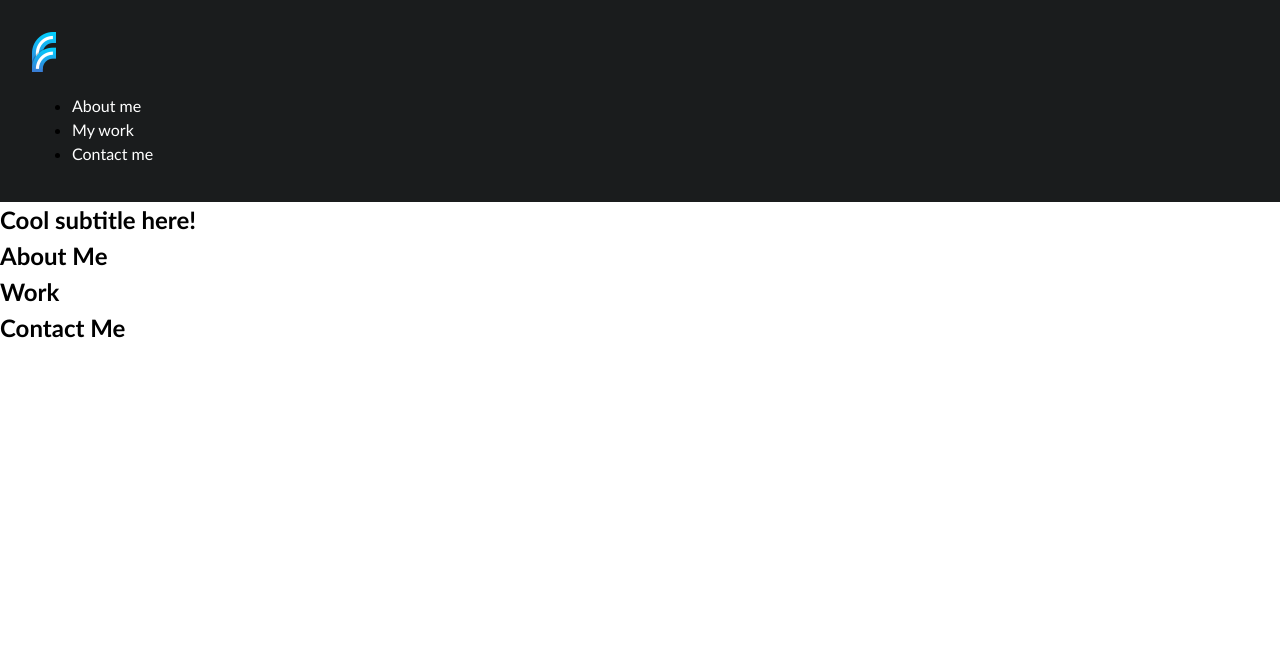
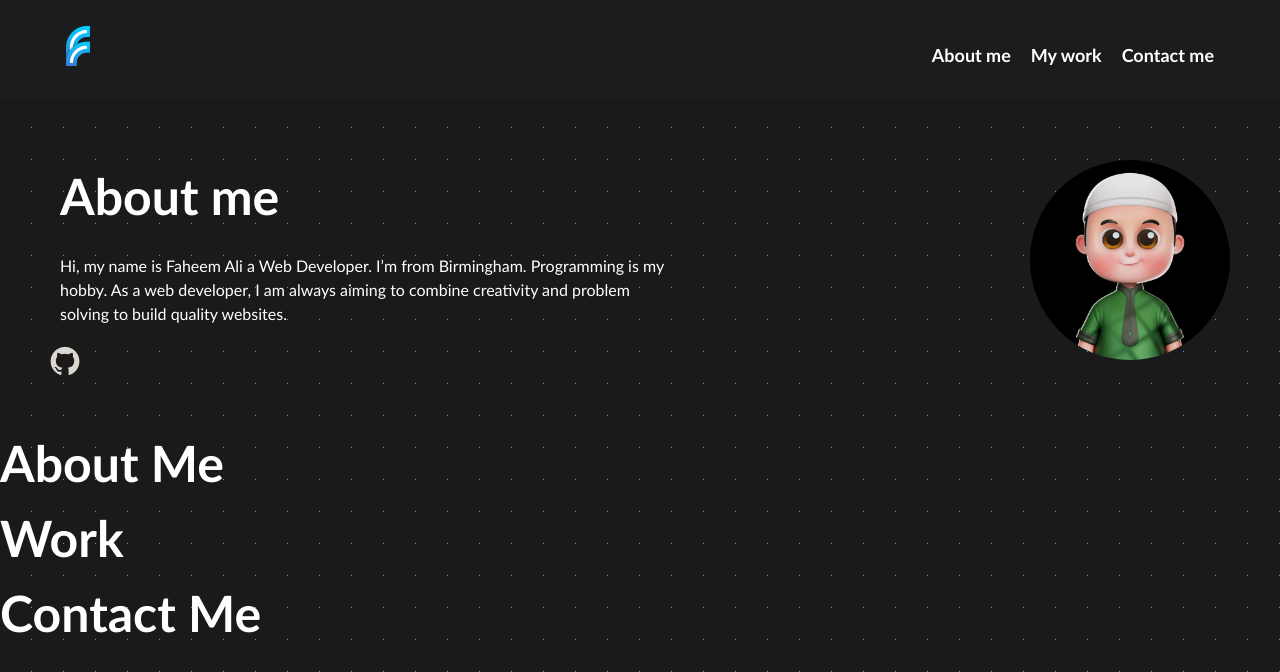
Before and after one commit to b70b70/personal-portfolio-website, a plain HTML site: page index.html in a window 1280 px wide. Shown: the top 672 px of the page. Drawn offline with Linux system fonts and the light colour scheme.

Commit message:
added navigation with logo and hero section with a profile picture and github link

```diff
--- a/assets/style.css
+++ b/assets/style.css
@@ -1,5 +1,7 @@
 :root {
     --darkcolour: #1a1c1d;
+    --blue: rgb(65, 165, 247);
+    --body: #1a1a1a;
 }
 
 * {
@@ -11,6 +13,9 @@ body {
   padding: 0;
   font-family: 'Trebuchet MS', 'Lucida Sans Unicode', 'Lucida Grande', 'Lucida Sans', Arial, sans-serif;
   line-height: 1.5;
+  background: linear-gradient(90deg, var(--body) 31px, transparent 1px), linear-gradient(180deg, var(--body) 31px, var(--blue) 1px);
+  background-size: 32px 32px;
+  color:#FFFFFF;
 }
 
 h1,
@@ -20,6 +25,8 @@ h4,
 h5,
 h6 {
   margin: 0;
+  font-weight:bold;
+  font-size: 50px;
 }
 
 p {
@@ -27,7 +34,10 @@ p {
 }
 
 /* main logo / nav */
-nav {
+  .navbar-logo img{
+    width 50px;
+  }
+ nav {
     background-color: var(--darkcolour);
     padding: 1rem;
     top: 0;
@@ -36,17 +46,94 @@ nav {
 }
 
 .navbar {
-  width:100%;
-  padding: 1rem;
-  margin: 0;
+  display: flex;
+  justify-content:space-between;
+  align-items: center;
+  padding: 10px 50px;
+  background-color: var(--darkcolour);
 }
+
 
 .navbar-menu {
   margin-bottom: 0.25rem;
+
 }
 
 .nav-bar-wrapper a{
   align-items: right;
   color: #FFFFFF;
   text-decoration: none;
+  transition: opacity 0.3s;
 }
+
+nav ul {
+  list-style: none;
+  display: flex;
+  gap: 20px;
+}
+
+nav a {
+  text-decoration: none;
+  color: white;
+  font-weight: bold;
+  font-size: 18px;
+  transition: opacity 0.3s;
+}
+
+nav a:hover {
+  opacity: 0.8;
+}
+
+/* Hero*/
+
+.hero-banner {
+    display: flex;
+    align-items: center;
+    padding: 50px;
+    justify-content: space-between;
+}
+
+.hero-banner > div:first-child {
+  flex: 1;
+  margin-right: 20px;
+}
+
+.title {
+  max-width:1024px;
+  max-width: 50%;
+  padding: 10px;
+
+}
+
+.header-description
+{
+  max-width: 65%;
+  padding: 10px;
+}
+.github-link {
+  display: inline-block;
+  margin-top: 10px;
+  vertical-align: middle;
+}
+
+.github-link img {
+  width: 30px;
+  height: 30px;
+  margin-right: 20px;
+  vertical-align: middle;
+  filter: invert(1);
+}
+
+.github-link:hover {
+  opacity: 0.8;
+}
+
+.profile-picture-container {
+  flex-shrink: 0;
+  width: 200px;
+}
+
+.profile-picture-container img {
+  width: 100%;
+  border-radius: 50%;
+}
--- a/index.html
+++ b/index.html
@@ -5,8 +5,8 @@
   <meta charset="UTF-8">
   <meta name="viewport" content="width=device-width, initial-scale=1.0">
   <meta http-equiv="X-UA-Compatible" content="ie=edge">
-  <title>Lernantino // Web Developer</title>
-  <link rel="stylesheet" href="../c2-personal-portfolio-website/assets/style.css" />
+  <title>Faheem Ali's Portfolio</title>
+  <link rel="stylesheet" href="../personal-portfolio-website/assets/style.css" >
 </head>
 
 <body>
@@ -19,15 +19,9 @@
         </a>
         <div class="nav-bar-wrapper">
             <ul class="navbar-menu">
-                <li class="navbarli">
                     <a href="#aboutme" class="navbar-menu-item">About me</a>
-                </li>
-                <li class="navbarli">
                     <a href="#mywork" class="navbar-menu-item">My work</a>
-                </li>
-                <li class="navbarli">
                     <a href="#contactme" class="navbar-menu-item">Contact me</a>
-                </li>
             </ul>
         </div>
       </div>
@@ -37,7 +31,15 @@
   <!-- hero banner -->
   <section class="hero-banner">
     <div>
-      <h2>Cool subtitle here!</h2>
+      <h2 class="title">About me</h2>
+      <p class="header-description">Hi, my name is Faheem Ali a Web Developer. I’m from Birmingham. Programming is my hobby. As a web developer, I am always aiming to combine creativity and problem solving to build quality websites.</p>
+
+      <a href="https://github.com/b70b70" class="github-link">
+        <img src="./assets/github-mark.png" alt="github-icon">
+      </a>
+    </div>
+        <div class="profile-picture-container">
+          <img src="./assets/248179766_582783213055744_4726619947726636195_n.jpg" alt="profile-picture">
     </div>
   </section>
 
```
Also changed, not shown: assets/248179766_582783213055744_4726619947726636195_n.jpg (added), assets/github-mark.png (added).
